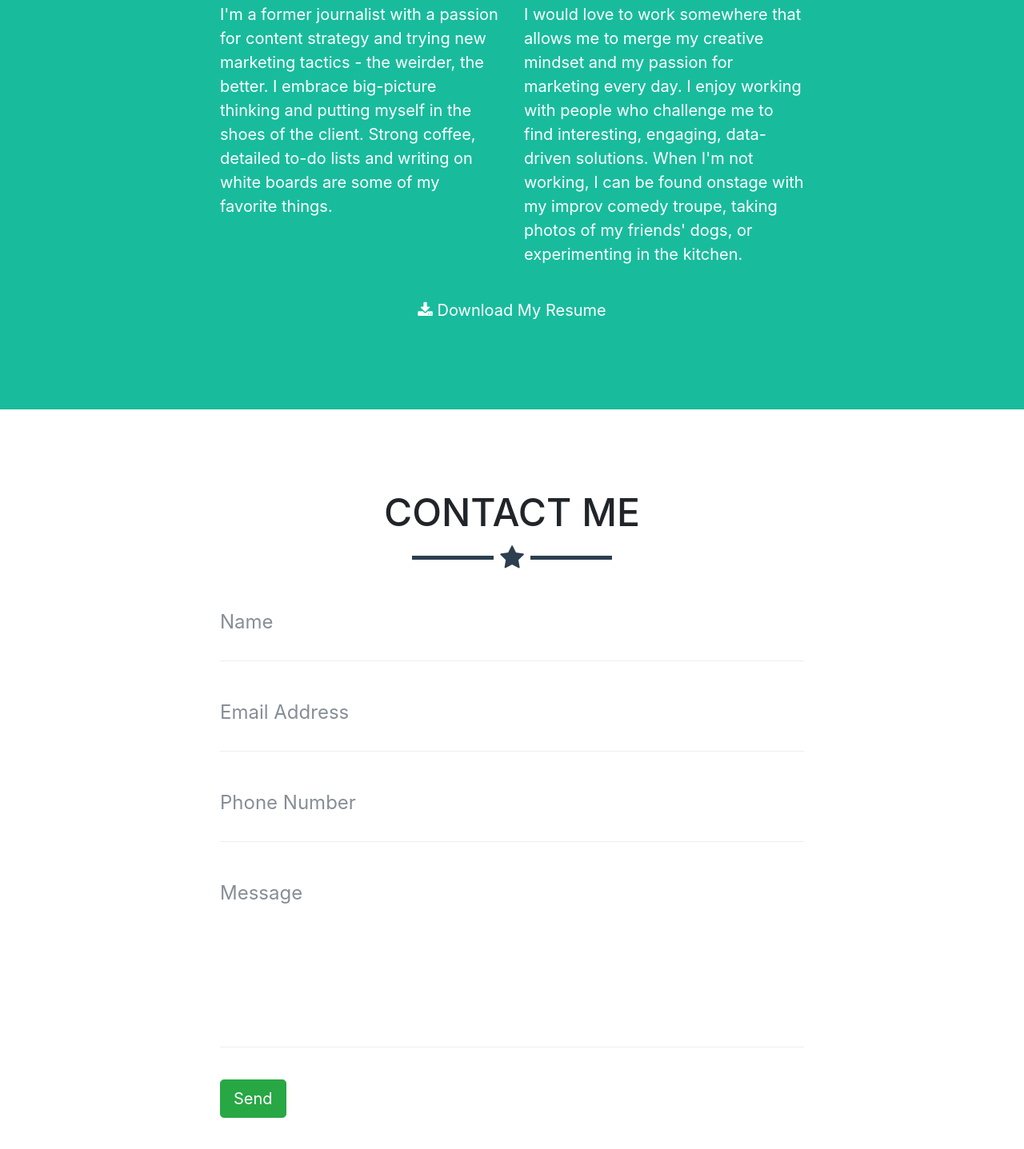
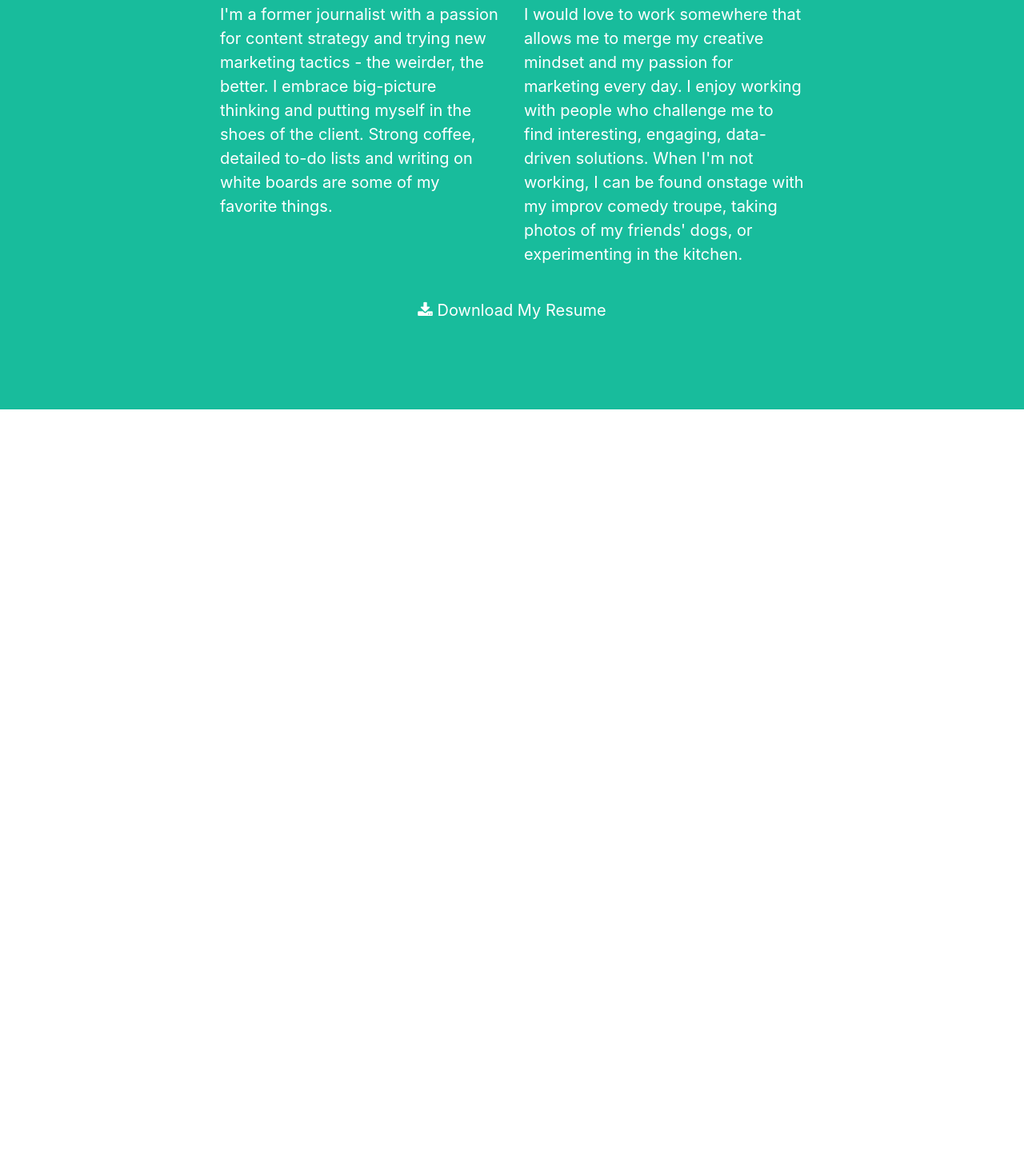
Before and after one commit to ristaujo/Lillyfolio, a website with bundled scripts: page index.html in a window 1280 px wide. Shown: the part 1351-2788 px from the top of the page at 80% size. After the commit the page ends 1863 px from the top, so only its background shows below. Built offline with nearby package versions, Linux system fonts and the light colour scheme; files whose address does not match are found by name.

Commit message:
Updated color scheme

```diff
--- a/css/freelancer.css
+++ b/css/freelancer.css
@@ -105,7 +105,7 @@ section.success {
   font-weight: 700;
   text-transform: uppercase;
   border: none;
-  background: #b666d2; }
+  background: #A57DB2; }
   #mainNav a:focus {
     outline: none; }
   #mainNav .navbar-brand {
@@ -118,7 +118,7 @@ section.success {
     #mainNav .navbar-nav li.nav-item a.nav-link {
       color: white; }
       #mainNav .navbar-nav li.nav-item a.nav-link:hover {
-        color: #18BC9C;
+        color: #A1B27D;
         outline: none; }
       #mainNav .navbar-nav li.nav-item a.nav-link:active, #mainNav .navbar-nav li.nav-item a.nav-link:focus {
         color: white; }
--- a/index.html
+++ b/index.html
@@ -126,56 +126,6 @@
       </div>
     </section>
 
-    <!-- Contact Section -->
-    <section id="contact">
-      <div class="container">
-        <h2 class="text-center">Contact Me</h2>
-        <hr class="star-primary">
-        <div class="row">
-          <div class="col-lg-8 mx-auto">
-            <!-- To configure the contact form email address, go to mail/contact_me.php and update the email address in the PHP file on line 19. -->
-            <!-- The form should work on most web servers, but if the form is not working you may need to configure your web server differently. -->
-            <form name="sentMessage" id="contactForm" novalidate>
-              <div class="control-group">
-                <div class="form-group floating-label-form-group controls">
-                  <label>Name</label>
-                  <input class="form-control" id="name" type="text" placeholder="Name" required data-validation-required-message="Please enter your name.">
-                  <p class="help-block text-danger"></p>
-                </div>
-              </div>
-              <div class="control-group">
-                <div class="form-group floating-label-form-group controls">
-                  <label>Email Address</label>
-                  <input class="form-control" id="email" type="email" placeholder="Email Address" required data-validation-required-message="Please enter your email address.">
-                  <p class="help-block text-danger"></p>
-                </div>
-              </div>
-              <div class="control-group">
-                <div class="form-group floating-label-form-group controls">
-                  <label>Phone Number</label>
-                  <input class="form-control" id="phone" type="tel" placeholder="Phone Number" required data-validation-required-message="Please enter your phone number.">
-                  <p class="help-block text-danger"></p>
-                </div>
-              </div>
-              <div class="control-group">
-                <div class="form-group floating-label-form-group controls">
-                  <label>Message</label>
-                  <textarea class="form-control" id="message" rows="5" placeholder="Message" required data-validation-required-message="Please enter a message."></textarea>
-                  <p class="help-block text-danger"></p>
-                </div>
-              </div>
-              <br>
-              <div id="success"></div>
-              <div class="form-group">
-                <button type="submit" class="btn btn-success btn-lg" id="sendMessageButton">Send</button>
-              </div>
-            </form>
-          </div>
-        </div>
-      </div>
-    </section>
-
-
 
     <!-- Scroll to Top Button (Only visible on small and extra-small screen sizes) -->
     <div class="scroll-top d-lg-none">
@@ -215,7 +165,7 @@
                         <p class="card-text">This is a wider card with supporting text below as a natural lead-in to additional content. This content is a little bit longer.</p>
                       </div>
                       <div class="card">
-                        <img src="https://s3.amazonaws.com/media.tsn/53949_act_new_kegsdecrease01_111212f.jpg" alt="Card image cap">
+                        <img src="/Users/johnristau/Documents/keg.jpg" alt="Card image cap">
                         <p class="card-text">This is a wider card with supporting text below as a natural lead-in to additional content. This content is a little bit longer.</p>
                       </div>
 
@@ -238,6 +188,7 @@
           </div>
         </div>
       </div>
+    </div>
     </div>
     <div class="portfolio-modal modal fade" id="portfolioModal2" tabindex="-1" role="dialog" aria-hidden="true">
       <div class="modal-dialog" role="document">
```
